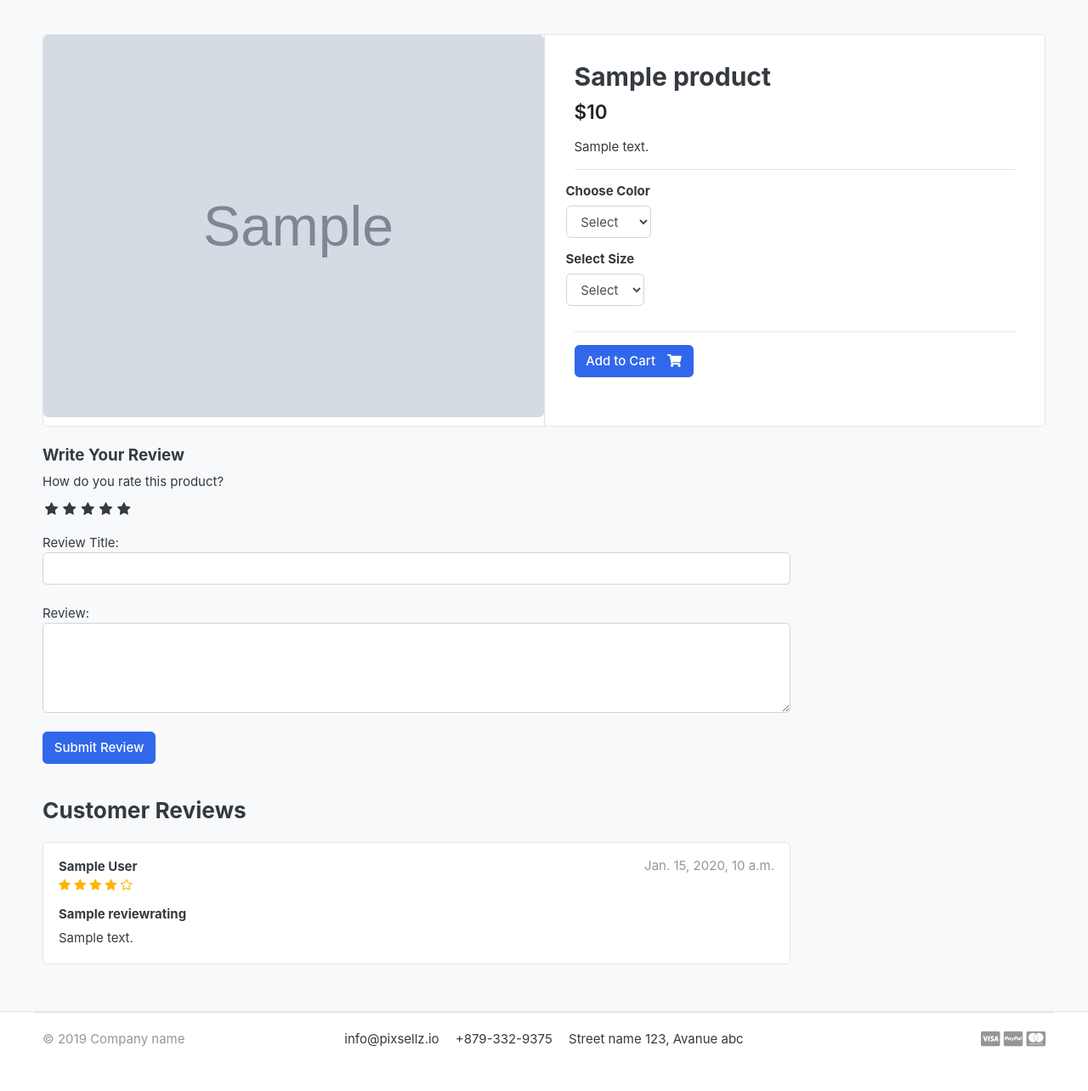
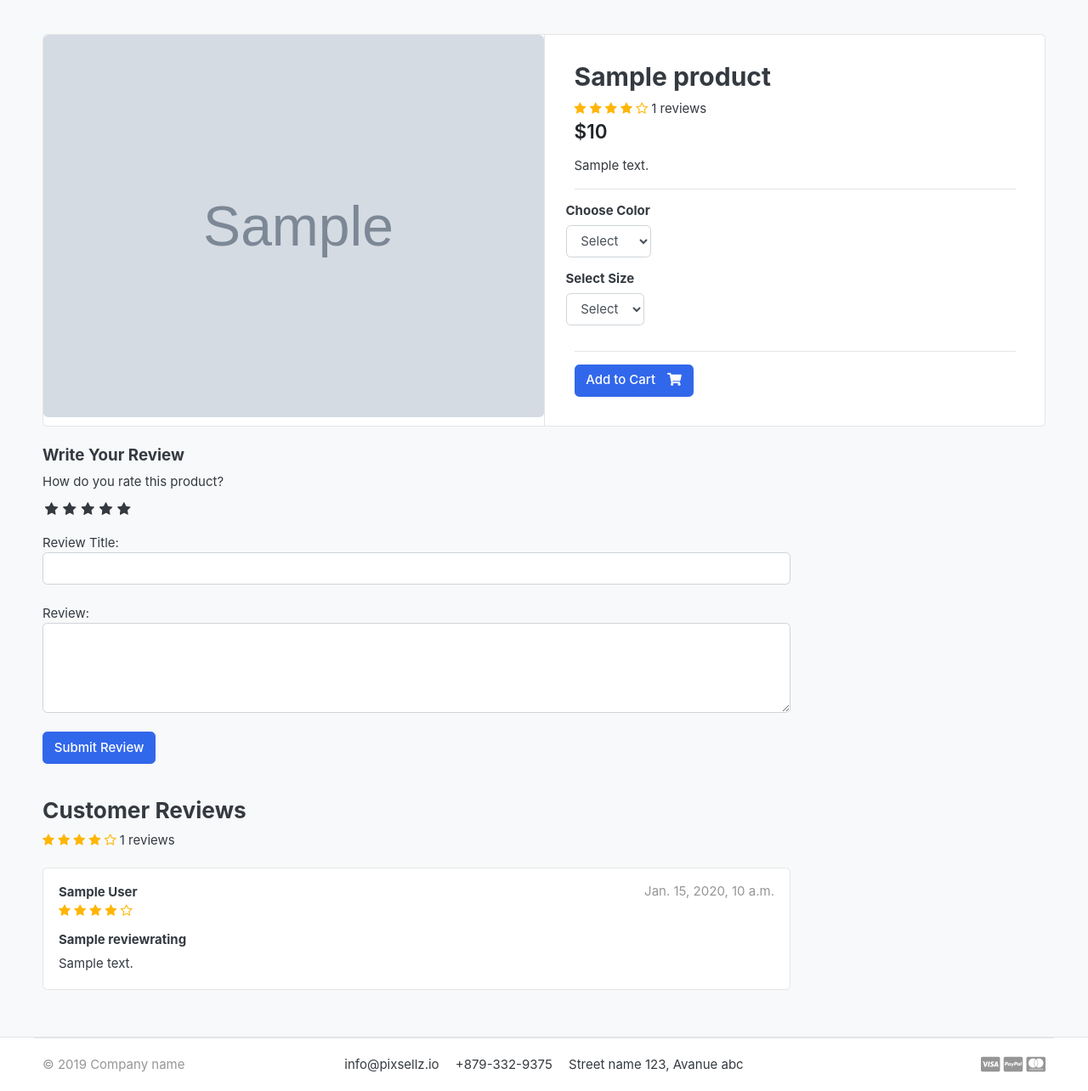
Before and after one commit to valkorostyslav/GreatKart, a Django app: a page that uses templates/store/product_detail.html in a window 1280 px wide. Shown: the part 118-1402 px from the top of the page at 85% size. Before the commit the page ends 1350 px from the top, so only its background shows below. Run offline with Django 4.2, Linux system fonts and the light colour scheme; a user stored in the database is signed in; tables that the repository leaves empty hold one stand-in row (values such as "Sample post"); grey boxes marked "Sample" are stand-in pictures; some libraries are stand-ins or nearby versions; some web fonts are replaced.

Commit message:
review and rating system

```diff
--- a/store/models.py
+++ b/store/models.py
@@ -3,6 +3,7 @@ from django.urls import reverse
 from accounts.models import Account
 
 from category.models import Category
+from django.db.models import Avg, Count
 
 # Create your models here.
 
@@ -23,6 +24,20 @@ class Product(models.Model):
 
     def __str__(self):
         return self.product_name
+
+    def averageReview(self):
+        reviews = ReviewRating.objects.filter(product=self, status=True).aggregate(average=Avg('rating'))
+        avg = 0
+        if reviews['average'] is not None:
+            avg = float(reviews['average'])
+        return avg
+
+    def countReview(self):
+        reviews = ReviewRating.objects.filter(product=self, status=True).aggregate(count=Count('id'))
+        count = 0
+        if reviews['count'] is not None:
+            count = int(reviews['count'])
+        return count
 
 
 
--- a/store/views.py
+++ b/store/views.py
@@ -44,9 +44,12 @@ def product_detail(request, category_slug, product_slug):
     except Exception as e:
         raise e
 
-    try:
-        orderproduct = OrderProduct.objects.filter(user=request.user, product_id=single_product.id).exists()
-    except OrderProduct.DoesNotExist:
+    if request.user.is_authenticated:
+        try:
+            orderproduct = OrderProduct.objects.filter(user=request.user, product_id=single_product.id).exists()
+        except OrderProduct.DoesNotExist:
+            orderproduct = None
+    else:
         orderproduct = None
 
     # Get he reviews
--- a/templates/store/product_detail.html
+++ b/templates/store/product_detail.html
@@ -19,6 +19,18 @@
 						{% csrf_token %}
 						<article class="content-body">
 							<h2 class="title">{{ single_product.product_name }}</h2>
+
+							<div class="rating-star">
+								<span>
+									<i class="fa fa-star{% if single_product.averageReview < 0.5 %}-o{% elif single_product.averageReview >= 0.5 and single_product.averageReview < 1 %}-half-o {% endif %}" aria-hidden="true"></i>
+									<i class="fa fa-star{% if single_product.averageReview < 1.5 %}-o{% elif single_product.averageReview >= 1.5 and single_product.averageReview < 2 %}-half-o {% endif %}" aria-hidden="true"></i>
+									<i class="fa fa-star{% if single_product.averageReview < 2.5 %}-o{% elif single_product.averageReview >= 2.5 and single_product.averageReview < 3 %}-half-o {% endif %}" aria-hidden="true"></i>
+									<i class="fa fa-star{% if single_product.averageReview < 3.5 %}-o{% elif single_product.averageReview >= 3.5 and single_product.averageReview < 4 %}-half-o {% endif %}" aria-hidden="true"></i>
+									<i class="fa fa-star{% if single_product.averageReview < 4.5 %}-o{% elif single_product.averageReview >= 4.5 and single_product.averageReview < 5 %}-half-o {% endif %}" aria-hidden="true"></i>
+									<span>{{ single_product.countReview }} reviews</span>
+								</span>
+							</div>
+
 
 							<div class="mb-3">
 								<var class="price h4">${{ single_product.price }}</var>
@@ -120,7 +132,18 @@
 				</form>
 <br>
 <header class="section-heading">
-	<h3>Customer Reviews</h3>
+	<h3>Customer Reviews </h3>
+	<div class="rating-star">
+		<span>
+			<i class="fa fa-star{% if single_product.averageReview < 0.5 %}-o{% elif single_product.averageReview >= 0.5 and single_product.averageReview < 1 %}-half-o {% endif %}" aria-hidden="true"></i>
+			<i class="fa fa-star{% if single_product.averageReview < 1.5 %}-o{% elif single_product.averageReview >= 1.5 and single_product.averageReview < 2 %}-half-o {% endif %}" aria-hidden="true"></i>
+			<i class="fa fa-star{% if single_product.averageReview < 2.5 %}-o{% elif single_product.averageReview >= 2.5 and single_product.averageReview < 3 %}-half-o {% endif %}" aria-hidden="true"></i>
+			<i class="fa fa-star{% if single_product.averageReview < 3.5 %}-o{% elif single_product.averageReview >= 3.5 and single_product.averageReview < 4 %}-half-o {% endif %}" aria-hidden="true"></i>
+			<i class="fa fa-star{% if single_product.averageReview < 4.5 %}-o{% elif single_product.averageReview >= 4.5 and single_product.averageReview < 5 %}-half-o {% endif %}" aria-hidden="true"></i>
+			<span>{{ single_product.countReview }} reviews</span>
+		</span>
+	</div>
+
 </header>
 {% for review in reviews %}
 				<article class="box mb-3">
```
